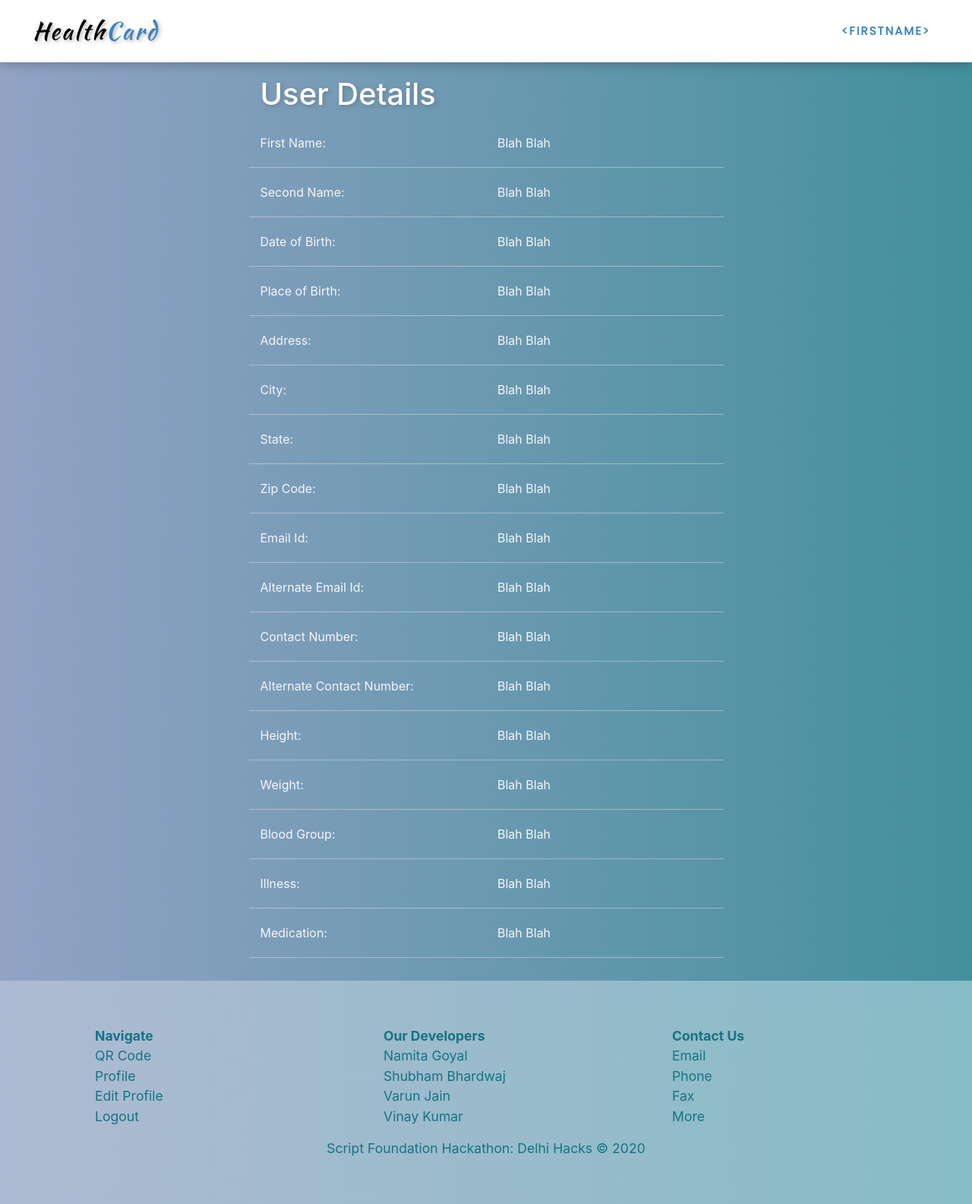
After one commit to vinaykumar27450/Script-Foundation-Hackathon, a PHP site: page /userdetail.html in a window 1280 px wide. The commit adds this page. Shown: the whole page at 76% size. Run offline with PHP 8.4, Linux system fonts and the light colour scheme.

Commit message:
Add userdetail page
This userdetail page will be visible when the QR code is scanned

```diff
--- a/css/forms.css
+++ b/css/forms.css
@@ -10,7 +10,7 @@ h1 {
 	text-shadow: rgb(102, 102, 102, 0.5) 2px 2px 5px;
 }
 h5 {
-	border-bottom: 0.5px solid rgb(223, 223, 223, 0.5);
+	border-bottom: 0.5px solid rgba(223, 223, 223, 0.5);
 	padding-bottom: 10px;
 	margin-bottom: 30px;
 }
@@ -99,6 +99,12 @@ h5 {
 		opacity: inherit;
 	}
 }
+/* userdetail */
+.detail-row {
+	padding: 20px 0px 20px 0px;
+	border-bottom: 0.5px solid rgba(223, 223, 223, 0.5);
+	color: whitesmoke;
+}
 /* footer */
 .jumbotron {
 	position: absolute;
@@ -106,7 +112,7 @@ h5 {
 	width: 100%;
 	font-size: 1.1rem;
 	margin: 30px 0px 0px 0px;
-	background-image: linear-gradient(to right, rgba(105, 124, 165, 0.4), rgba(20, 116, 133, 0.4));
+	background-image: linear-gradient(to right, rgba(174, 186, 211), rgb(134, 188, 197));
 	color: rgb(20, 116, 133);
 }
 #userinfo {
--- a/menu.html
+++ b/menu.html
@@ -40,7 +40,6 @@
                         <li>
                             <a href="menu.html" data-after="Form" class="active">&ltFirstname&gt</a>
                         </li>
-                        <li><a href="#" data-after="Form"></a></li>
                         <li><a href="#" data-after="Form">Logout</a></li>
 
                     </ul>
--- /dev/null
+++ b/userdetail.html
@@ -0,0 +1,181 @@
+<!doctype html>
+<html lang="en">
+  <head>
+    <title>Title</title>
+    <!-- Required meta tags -->
+    <meta charset="utf-8">
+    <meta name="viewport" content="width=device-width, initial-scale=1, shrink-to-fit=no">
+
+    <!-- Bootstrap CSS -->
+    <link rel="stylesheet" href="https://stackpath.bootstrapcdn.com/bootstrap/4.3.1/css/bootstrap.min.css" integrity="sha384-ggOyR0iXCbMQv3Xipma34MD+dH/1fQ784/j6cY/iJTQUOhcWr7x9JvoRxT2MZw1T" crossorigin="anonymous">
+    <link rel="stylesheet" href="css/navigation.css" />
+    <link rel="stylesheet" href="css/forms.css">
+  </head>
+  <body>
+    <!-- Navigation bar -->
+    <section id="header">
+        <div class="header-navbar">
+            <div class="nav-bar container">
+                <div id="logo">
+                    <a href="index.html">
+                        <h1>Health<span>Card</span></h1>
+                    </a>
+                </div>
+                <div class="nav-list">
+                    <div class="hamburger">
+                        <div class="bar"></div>
+                    </div>
+                    <ul>
+                        <li>
+                            <a href="menu.html" data-after="Form" class="active">&ltFirstname&gt</a>
+                        </li>
+                    </ul>
+                </div>
+            </div>
+        </div>
+    </section>
+    <!-- Navigation Bar end -->
+
+    <!-- Userdetail -->
+    <div class="conatainer" style="margin: 100px 30px 0px 30px;">
+        <div class="row">
+            <div class="col-12 col-sm-10 col-md-8 col-lg-6 offset-sm-1 offset-md-2 offset-lg-3">
+                <h1 class="row-detail">User Details</h1>
+
+                <div class="row detail-row">
+                    <div class="col-6">First Name:</div>
+                    <div class="col-6"> Blah Blah</div>
+                </div>
+
+                <div class="row detail-row">
+                    <div class="col-6">Second Name:</div>
+                    <div class="col-6"> Blah Blah</div>
+                </div>
+
+                <div class="row detail-row">
+                    <div class="col-6">Date of Birth:</div>
+                    <div class="col-6"> Blah Blah</div>
+                </div>
+
+                <div class="row detail-row">
+                    <div class="col-6">Place of Birth:</div>
+                    <div class="col-6"> Blah Blah</div>
+                </div>
+
+                <div class="row detail-row">
+                    <div class="col-6">Address:</div>
+                    <div class="col-6"> Blah Blah</div>
+                </div>
+
+                <div class="row detail-row">
+                    <div class="col-6">City:</div>
+                    <div class="col-6"> Blah Blah</div>
+                </div>
+
+                <div class="row detail-row">
+                    <div class="col-6">State:</div>
+                    <div class="col-6"> Blah Blah</div>
+                </div>
+
+                <div class="row detail-row">
+                    <div class="col-6">Zip Code:</div>
+                    <div class="col-6"> Blah Blah</div>
+                </div>
+
+                <div class="row detail-row">
+                    <div class="col-6">Email Id:</div>
+                    <div class="col-6"> Blah Blah</div>
+                </div>
+
+                <div class="row detail-row">
+                    <div class="col-6">Alternate Email Id:</div>
+                    <div class="col-6"> Blah Blah</div>
+                </div>
+
+                <div class="row detail-row">
+                    <div class="col-6">Contact Number:</div>
+                    <div class="col-6"> Blah Blah</div>
+                </div>
+
+                <div class="row detail-row">
+                    <div class="col-6">Alternate Contact Number:</div>
+                    <div class="col-6"> Blah Blah</div>
+                </div>
+
+                <div class="row detail-row">
+                    <div class="col-6">Height:</div>
+                    <div class="col-6"> Blah Blah</div>
+                </div>
+
+                <div class="row detail-row">
+                    <div class="col-6">Weight:</div>
+                    <div class="col-6"> Blah Blah</div>
+                </div>
+
+                <div class="row detail-row">
+                    <div class="col-6">Blood Group:</div>
+                    <div class="col-6"> Blah Blah</div>
+                </div>
+
+                <div class="row detail-row">
+                    <div class="col-6">Illness:</div>
+                    <div class="col-6"> Blah Blah</div>
+                </div>
+
+                <div class="row detail-row">
+                    <div class="col-6">Medication:</div>
+                    <div class="col-6"> Blah Blah</div>
+                </div>
+
+            </div>
+        </div>
+    </div>
+    <!-- Userdetail End -->
+    <!-- Footer -->
+    <div id="userinfo">
+        <div class="container">
+            <div class="row">
+                <div class="col-md-6 col-lg-4 align-self-center">
+                    <ul>
+                        <strong>Navigate</strong>
+                        <li><a href="#" class="ft">QR Code</a></li>
+                        <li><a href="#" class="ft">Profile</a></li>
+                        <li><a href="#" class="ft">Edit Profile</a></li>
+                        <li><a href="#">Logout</a></li>
+                    </ul>
+                </div>
+                <div class="col-md-6 col-lg-4 align-self-center">
+                    <ul>
+                        <strong>Our Developers </strong><i class="cog icon"></i>
+                        <li><a href="#" class="ft">Namita Goyal</a></li>
+                        <li><a href="https://github.com/Shubh4m-B" class="ft">Shubham Bhardwaj</a></li>
+                        <li><a href="https://github.com/varunvj1" class="ft">Varun Jain</a></li>
+                        <li><a href="https://github.com/vinaykumar27450" class="ft">Vinay Kumar</a></li>
+                    </ul>
+                </div>
+                <div class="col-md-6 col-lg-4 align-self-center">
+                    <ul>
+                        <strong>Contact Us</strong>
+                        <li><a href="#" class="ft"><i class="envelope icon"></i>Email</a></li>
+                        <li><a href="#" class="ft"><i class="phone icon"></i>Phone</a></li>
+                        <li><a href="#" class="ft"><i class="fax icon"></i>Fax</a></li>
+                        <li><a href="#" class="ft"><i class="ellipsis horizontal icon"></i>More</a></li>
+                    </ul>
+                </div>
+            </div>
+            <div class="row justify-content-center"">
+                Script Foundation Hackathon: Delhi Hacks &#169; 2020
+            </div>
+        </div>
+    </div>
+    <!-- Footer end -->
+
+    <!-- Optional JavaScript -->
+
+    <!-- jQuery first, then Popper.js, then Bootstrap JS -->
+    <script src="https://code.jquery.com/jquery-3.3.1.slim.min.js" integrity="sha384-q8i/X+965DzO0rT7abK41JStQIAqVgRVzpbzo5smXKp4YfRvH+8abtTE1Pi6jizo" crossorigin="anonymous"></script>
+    <script src="https://cdnjs.cloudflare.com/ajax/libs/popper.js/1.14.7/umd/popper.min.js" integrity="sha384-UO2eT0CpHqdSJQ6hJty5KVphtPhzWj9WO1clHTMGa3JDZwrnQq4sF86dIHNDz0W1" crossorigin="anonymous"></script>
+    <script src="https://stackpath.bootstrapcdn.com/bootstrap/4.3.1/js/bootstrap.min.js" integrity="sha384-JjSmVgyd0p3pXB1rRibZUAYoIIy6OrQ6VrjIEaFf/nJGzIxFDsf4x0xIM+B07jRM" crossorigin="anonymous"></script>
+    <script src="js/navigation.js"></script>
+  </body>
+</html>
```
Also changed, not shown: userinfo.html (+3 -4 lines).
